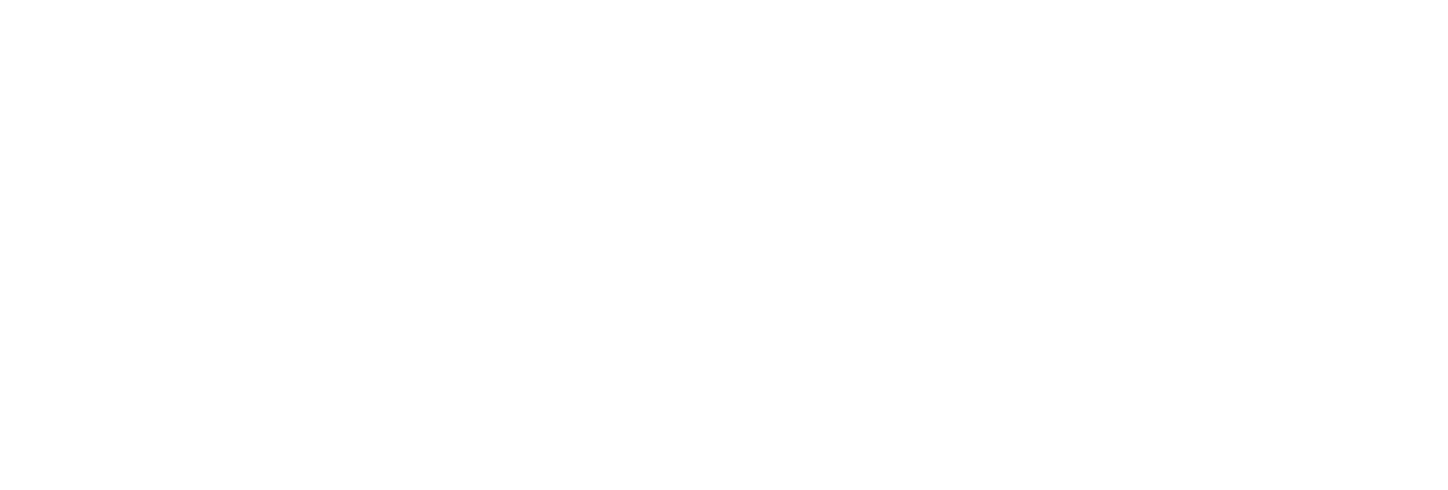
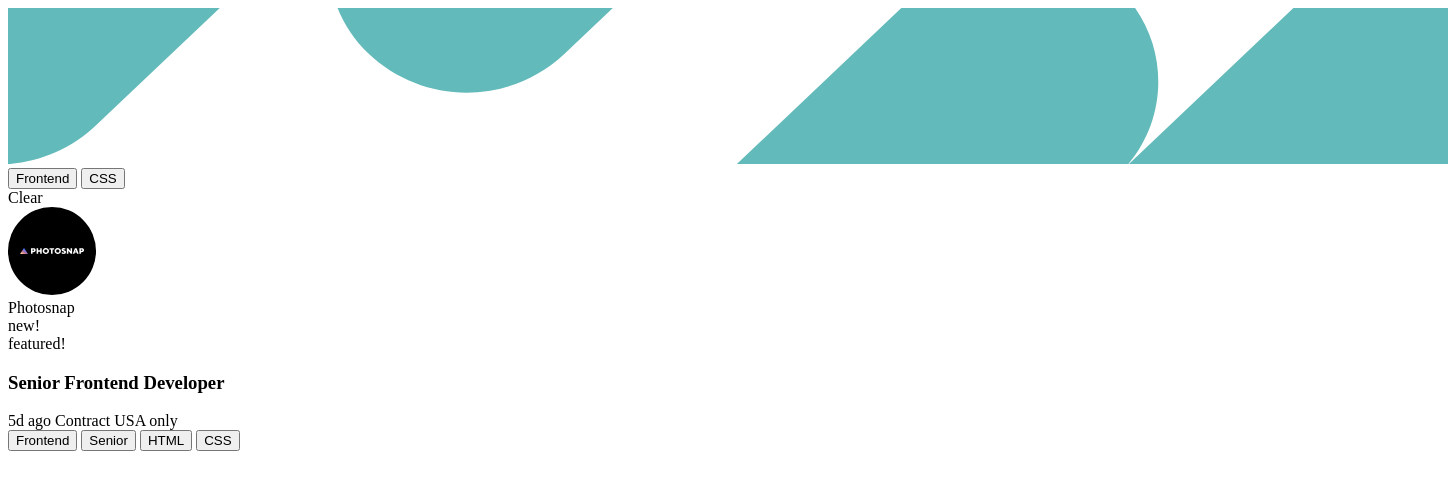
Before and after one commit to alizadafidan/Job-listing, a plain HTML site: page index.html in a window 1280 px wide. Shown: the whole page, 1448 px wide, since content can reach past the window. Drawn offline with Linux system fonts and the light colour scheme.

Commit message:
add structure

```diff
--- a/index.html
+++ b/index.html
@@ -15,5 +15,48 @@
 
     <title>Job Listings</title>
   </head>
-  <body></body>
+  <body>
+    <header class="header">
+      <img src="images/bg-header-desktop.svg" alt="Background image" />
+    </header>
+    <main class="main">
+      <div class="filter">
+        <div class="filter-tablets">
+          <button class="tablet-btn tablet-btn-filtered">Frontend</button>
+          <button class="tablet-btn tablet-btn-filtered">CSS</button>
+        </div>
+        <span class="filter-span-clear">Clear</span>
+      </div>
+      <div class="job-listings">
+        <div class="job">
+          <div class="right-border"></div>
+          <div class="job-details">
+            <img src="images/photosnap.svg" alt="photosnap" />
+            <div class="info">
+              <span class="company-name">Photosnap</span>
+              <div class="status">
+                <div class="job-status job-status-new"><span>new!</span></div>
+                <div class="job-status job-status-featured">
+                  <span>featured!</span>
+                </div>
+              </div>
+              <h3 class="job-name">Senior Frontend Developer</h3>
+              <div class="job-description">
+                <span>5d ago</span>
+                <span class="job-description">Contract</span>
+                <span class="job-description">USA only</span>
+              </div>
+            </div>
+          </div>
+          <div class="single-line hidden"></div>
+          <div class="job-tablets">
+            <button class="tablet-btn">Frontend</button>
+            <button class="tablet-btn">Senior</button>
+            <button class="tablet-btn">HTML</button>
+            <button class="tablet-btn">CSS</button>
+          </div>
+        </div>
+      </div>
+    </main>
+  </body>
 </html>
```
